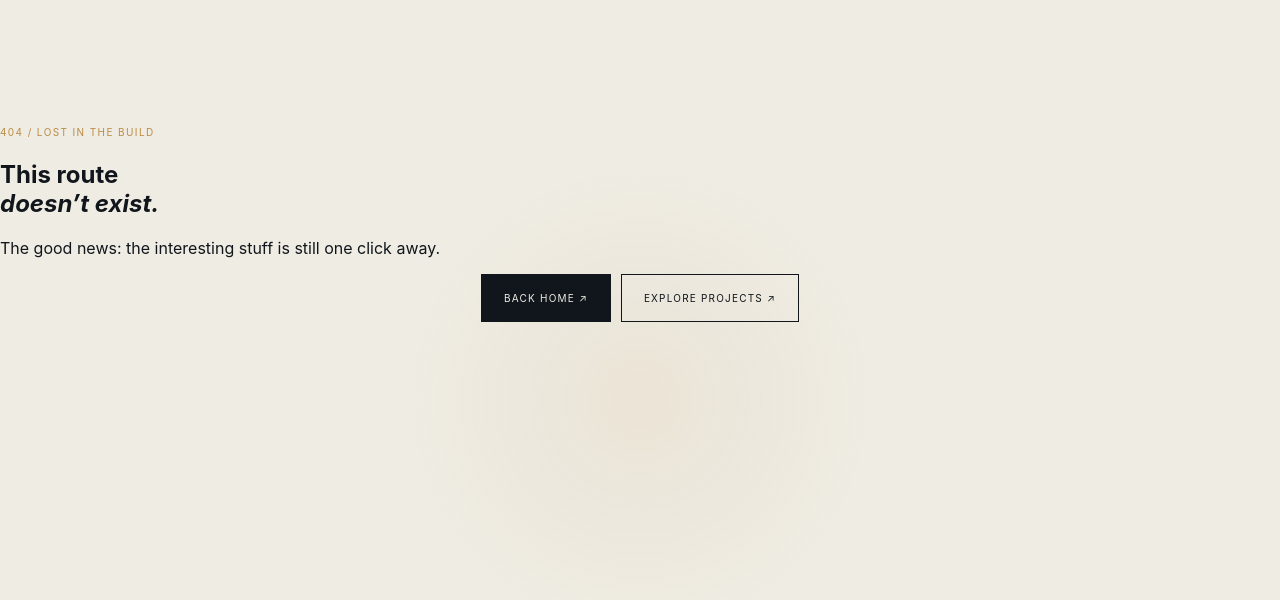
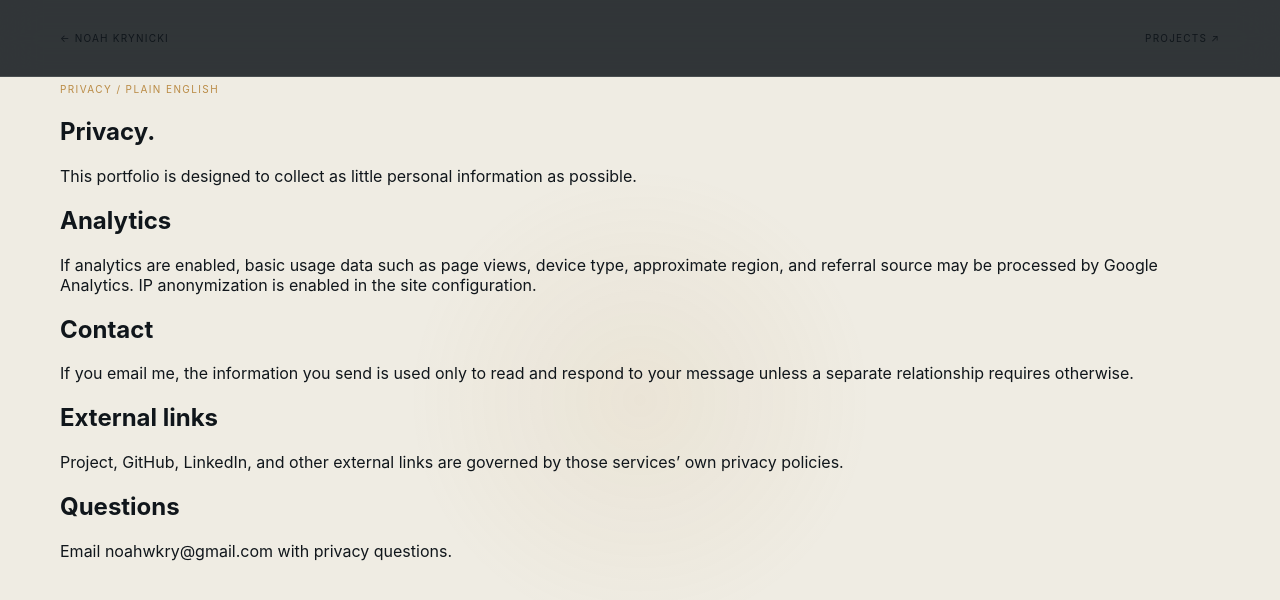
Before and after one commit to thacanadian/portfolio, a Next.js app: page /privacy in a window 1280 px wide. Before the commit this address had no page. Shown: the top 600 px of the page. Built offline with nearby package versions, Linux system fonts and the light colour scheme.

Commit message:
Add privacy page

```diff
--- /dev/null
+++ b/app/privacy/page.js
@@ -0,0 +1,20 @@
+export default function Privacy() {
+  return (
+    <main className="legalPage">
+      <nav className="galleryNav"><div className="shell"><a href="/">← Noah Krynicki</a><a href="/projects">Projects ↗</a></div></nav>
+      <article className="legalCard shell">
+        <span className="no">PRIVACY / PLAIN ENGLISH</span>
+        <h1>Privacy.</h1>
+        <p>This portfolio is designed to collect as little personal information as possible.</p>
+        <h2>Analytics</h2>
+        <p>If analytics are enabled, basic usage data such as page views, device type, approximate region, and referral source may be processed by Google Analytics. IP anonymization is enabled in the site configuration.</p>
+        <h2>Contact</h2>
+        <p>If you email me, the information you send is used only to read and respond to your message unless a separate relationship requires otherwise.</p>
+        <h2>External links</h2>
+        <p>Project, GitHub, LinkedIn, and other external links are governed by those services’ own privacy policies.</p>
+        <h2>Questions</h2>
+        <p>Email <a href="mailto:noahwkry@gmail.com">noahwkry@gmail.com</a> with privacy questions.</p>
+      </article>
+    </main>
+  );
+}
```
